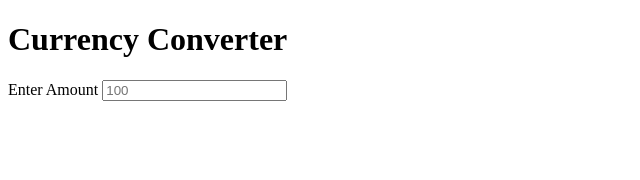
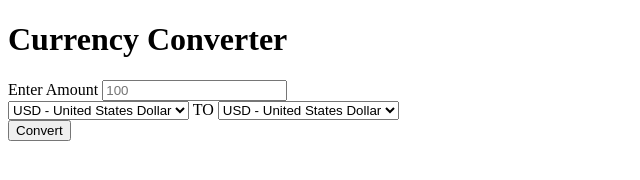
Before and after one commit to Akshada-26/Currency-Converter, a plain HTML site: page index.html in a window 1280 px wide. Shown: the whole page, without its empty margins (0-640 px from the left). Drawn offline with Linux system fonts and the light colour scheme.

```diff
--- a/index.html
+++ b/index.html
@@ -12,6 +12,18 @@
         <div class="converter">
             <label>Enter Amount</label>
             <input type="number" id="amount" placeholder="100">
+            <br>
+            <select>
+                <option>USD - United States Dollar</option>
+                <option>INR - Indian Rupee</option>
+            </select>
+                <span>TO</span>
+            <select>
+                <option>USD - United States Dollar</option>
+                <option>INR - Indian Rupee</option>
+            </select>
+            <br>
+            <button onclick="currencyConverter()">Convert</button>
         </div>
     </div>
 
```
